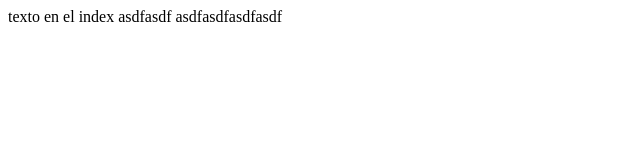
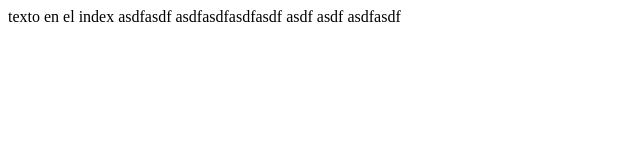
Before and after one commit to seycon/Prueba, a plain HTML site: page index.html in a window 1280 px wide. Shown: the whole page, without its empty margins (0-640 px from the left). Drawn offline with Linux system fonts and the light colour scheme.

Commit message:
cambio 2

```diff
--- a/index.html
+++ b/index.html
@@ -7,5 +7,9 @@
 </head>
 <body>
     texto en el index asdfasdf asdfasdfasdfasdf
+    asdf
+     asdf
+
+     asdfasdf
 </body>
 </html>
```
